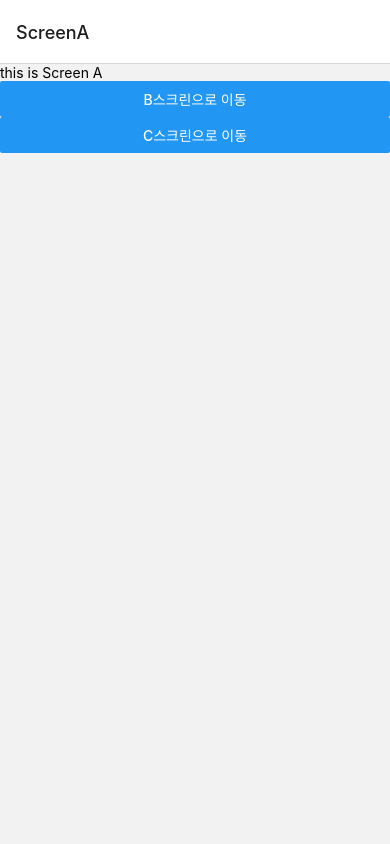
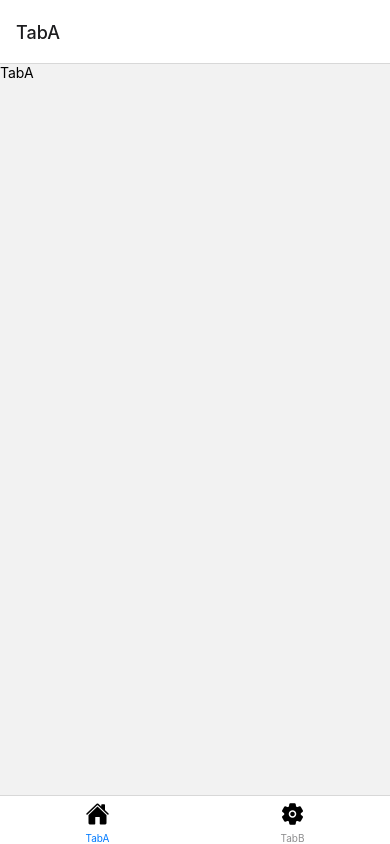
Before and after one commit to willy4202/my-litle-webview, a React Native app: screen /ScreenA in a window 390 px wide. Built offline with nearby package versions, Linux system fonts and the light colour scheme.

Commit message:
add: tab에 nested stack 추가

```diff
--- a/App.js
+++ b/App.js
@@ -4,19 +4,46 @@ import { createNativeStackNavigator } from "@react-navigation/native-stack";
 import { ScreenA } from "./src/ScreenA";
 import { ScreenB } from "./src/ScreenB";
 import { NestedStackNavigation } from "./src/NestedNavigator";
+import { createBottomTabNavigator } from "@react-navigation/bottom-tabs";
+import { TabA } from "./src/TabA";
+import { TabB } from "./src/TabB";
+import { Ionicons } from "@expo/vector-icons";
 
-const Stack = createNativeStackNavigator();
+const BottomTab = createBottomTabNavigator();
 export default function App() {
   return (
     <NavigationContainer>
-      <Stack.Navigator>
-        <Stack.Screen name="ScreenA" component={ScreenA}></Stack.Screen>
-        <Stack.Screen name="ScreenB" component={ScreenB}></Stack.Screen>
-        <Stack.Screen
-          name="NestedNavigator"
+      <BottomTab.Navigator>
+        <BottomTab.Screen
+          name="TabA"
+          component={TabA}
+          options={{
+            tabBarIcon: () => <Ionicons name="home" size={24} color="black" />,
+          }}
+        />
+        <BottomTab.Screen
+          name="TabB"
           component={NestedStackNavigation}
+          options={{
+            tabBarIcon: () => (
+              <Ionicons name="settings" size={24} color="black" />
+            ),
+          }}
         />
-      </Stack.Navigator>
+      </BottomTab.Navigator>
     </NavigationContainer>
   );
 }
+// export default function App() {6
+//     <NavigationContainer>
+//       <Stack.Navigator>
+//         <Stack.Screen name="ScreenA" component={ScreenA}></Stack.Screen>
+//         <Stack.Screen name="ScreenB" component={ScreenB}></Stack.Screen>
+//         <Stack.Screen
+//           name="NestedNavigator"
+//           component={NestedStackNavigation}
+//         />
+//       </Stack.Navigator>
+//     </NavigationContainer>
+//   );
+// }
--- a/package.json
+++ b/package.json
@@ -9,6 +9,7 @@
     "web": "expo start --web"
   },
   "dependencies": {
+    "@expo/vector-icons": "^13.0.0",
     "@react-navigation/bottom-tabs": "^6.5.11",
     "@react-navigation/native": "^6.1.9",
     "@react-navigation/native-stack": "^6.9.17",
--- a/src/NestedNavigator.js
+++ b/src/NestedNavigator.js
@@ -1,6 +1,8 @@
 import { createNativeStackNavigator } from "@react-navigation/native-stack";
 import { Component } from "react";
 import { ScreenC } from "./ScreenC";
+import { ScreenB } from "./ScreenB";
+import { ScreenA } from "./ScreenA";
 
 const Stack = createNativeStackNavigator();
 
@@ -8,6 +10,8 @@ export class NestedStackNavigation extends Component {
   render() {
     return (
       <Stack.Navigator>
+        <Stack.Screen name="ScreenA" component={ScreenA} />
+        <Stack.Screen name="ScreenB" component={ScreenB} />
         <Stack.Screen name="ScreenC" component={ScreenC} />
       </Stack.Navigator>
     );
--- a/src/ScreenA.js
+++ b/src/ScreenA.js
@@ -7,7 +7,7 @@ export class ScreenA extends React.Component {
       this.props.navigation.navigate("ScreenB", { value: "from A" });
     };
     const routeC = () => {
-      this.props.navigation.navigate("NestedNavigator");
+      this.props.navigation.navigate("NestedNavigator", { value: "from" });
     };
     return (
       <View>
--- /dev/null
+++ b/src/TabA.js
@@ -0,0 +1,13 @@
+import React from "react";
+import { Text, View } from "react-native";
+import { Ionicons } from "@expo/vector-icons";
+
+export class TabA extends React.Component {
+  render() {
+    return (
+      <View>
+        <Text>TabA</Text>
+      </View>
+    );
+  }
+}
--- /dev/null
+++ b/src/TabB.js
@@ -0,0 +1,12 @@
+import React from "react";
+import { Text, View } from "react-native";
+
+export class TabB extends React.Component {
+  render() {
+    return (
+      <View>
+        <Text>TabB</Text>
+      </View>
+    );
+  }
+}
```
Also changed, not shown: 1 other file (tests, documents, lock files or other folders).
